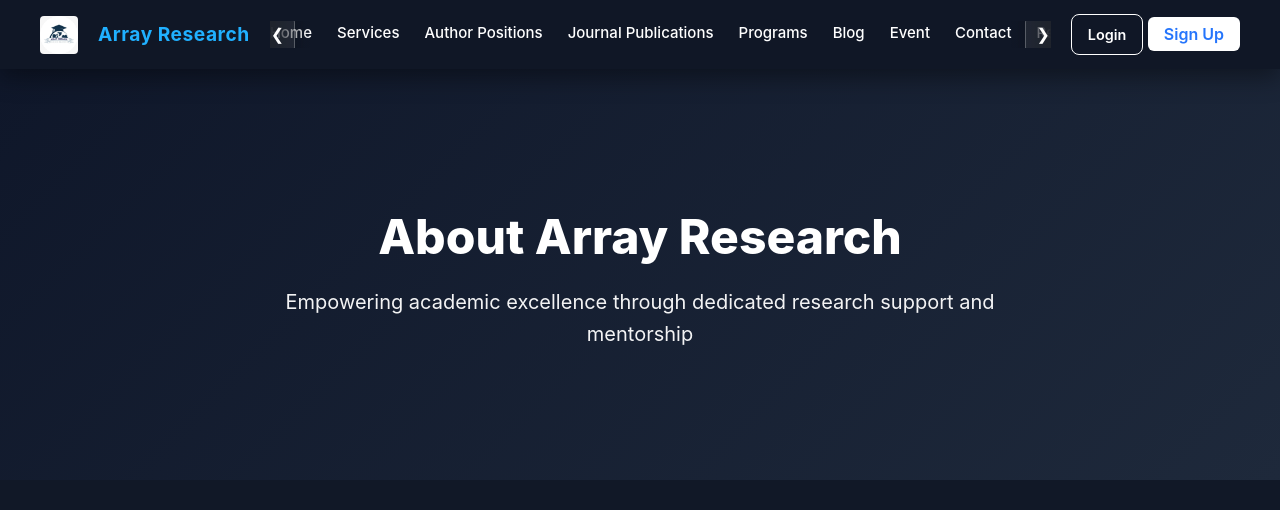
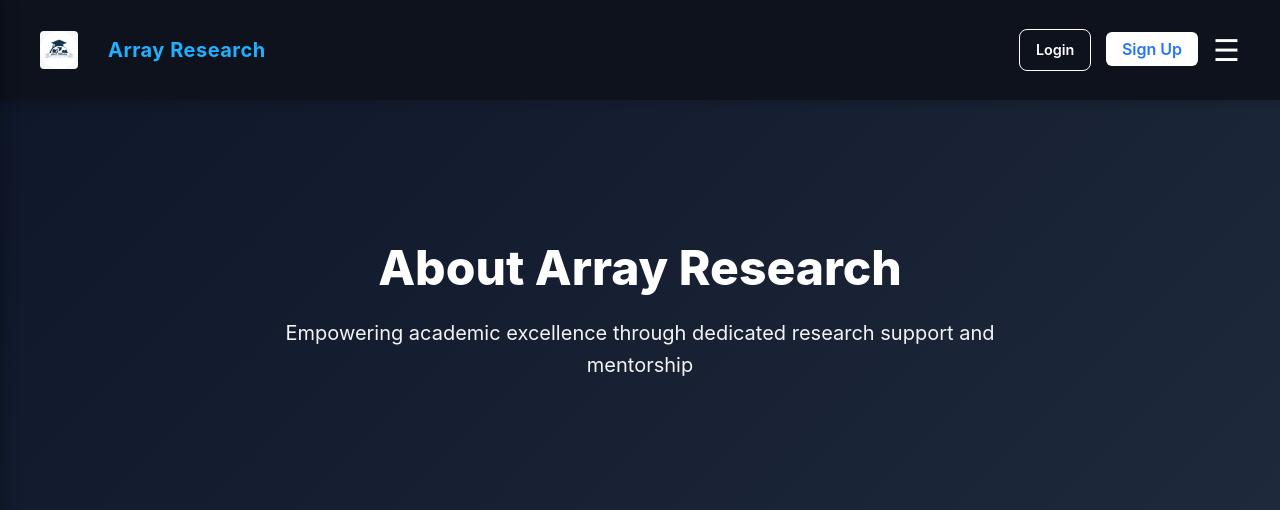
Before and after one commit to rajanshivam011/array-research-final, a Flask app: page /about in a window 1280 px wide. Shown: the top 510 px of the page. Run offline with Flask 3, Linux system fonts and the light colour scheme.

Commit message:
nav fixed

```diff
--- a/templates/base.html
+++ b/templates/base.html
@@ -5,131 +5,88 @@
 <meta name="viewport" content="width=device-width, initial-scale=1" />
 <title>{% block title %}Array Research{% endblock %}</title>
 
-<link rel="stylesheet" href="https://unpkg.com/swiper/swiper-bundle.min.css" />
-<link rel="stylesheet" href="https://unpkg.com/aos@next/dist/aos.css" />
 <link rel="stylesheet" href="{{ url_for('static', filename='css/style.css') }}" />
 
 <style>
 
-/* ---------------- DESKTOP NAV (SCROLLABLE) ---------------- */
-@media (min-width: 768px){
-  .nav-scroll-wrapper {
-    position: relative;
-    flex: 1;
-    margin: 0 20px;
-    overflow: hidden;
-    display: block;
-  }
-
-  .nav-scroll {
-    display: flex;
-    gap: 25px;
-    white-space: nowrap;
-    overflow-x: auto;
-    scroll-behavior: smooth;
-    padding-bottom: 3px;
-  }
-
-  .nav-scroll::-webkit-scrollbar { display: none; }
-
-  .nav-fade-left, .nav-fade-right {
-    position: absolute;
-    top: 0;
-    width: 40px;
-    height: 100%;
-    pointer-events: none;
-    z-index: 10;
-  }
-  .nav-fade-left {
-    left: 0;
-    background: linear-gradient(to right, #0d121c, transparent);
-  }
-  .nav-fade-right {
-    right: 0;
-    background: linear-gradient(to left, #0d121c, transparent);
-  }
-
-  .nav-btn {
-    position: absolute;
-    top: 50%;
-    transform: translateY(-50%);
-    background: rgba(255,255,255,0.08);
-    border: 1px solid rgba(255,255,255,0.25);
-    padding: 5px 10px;
-    border-radius: 6px;
-    cursor: pointer;
-    z-index: 15;
-    color: #fff;
-  }
-  .nav-btn:hover {
-    background: rgba(255,255,255,0.15);
-  }
-  .nav-left { left: -10px; }
-  .nav-right { right: -10px; }
-
-  .nav-scroll a {
-    color: white;
-    font-size: 15px;
-    font-weight: 500;
-    text-decoration: none;
-  }
-  .nav-scroll a:hover { color: #4aa3ff; }
-
-  /* Hide mobile menu elements */
-  .mobile-menu-btn, .mobile-menu { display: none; }
+/* -------------- TOP NAVBAR -------------- */
+.site-header {
+  background: #0d121c;
+  padding: 12px 0;
+  box-shadow: 0 2px 10px rgba(0,0,0,0.2);
+  position: sticky;
+  top: 0;
+  z-index: 9999;
 }
 
-/* ---------------- MOBILE NAV (DRAWER MENU) ---------------- */
-@media (max-width: 767px){
+.header-inner {
+  display: flex;
+  justify-content: space-between;
+  align-items: center;
+}
 
-  .nav-scroll-wrapper { display: none; } /* Hide scroll nav */
+.logo {
+  display: flex;
+  align-items: center;
+  gap: 10px;
+  text-decoration: none;
+}
 
-  .mobile-menu-btn {
-    font-size: 28px;
-    cursor: pointer;
-    margin-left: 12px;
-  }
+.logo-text {
+  color: #3dbaff;
+  font-size: 20px;
+  font-weight: 700;
+}
 
-  /* Drawer */
-  .mobile-menu {
-    position: fixed;
-    top: 0;
-    right: -250px;
-    height: 100%;
-    width: 250px;
-    background: #111827;
-    padding: 20px;
-    transition: 0.35s ease-in-out;
-    z-index: 9999;
-  }
+.nav-auth a {
+  margin-left: 10px;
+}
 
-  .mobile-menu.open {
-    right: 0;
-  }
+/* -------------- HAMBURGER BUTTON -------------- */
+.menu-btn {
+  font-size: 30px;
+  cursor: pointer;
+  color: white;
+  margin-left: 15px;
+}
 
-  .mobile-menu a {
-    display: block;
-    padding: 12px 0;
-    color: white;
-    font-size: 17px;
-    border-bottom: 1px solid #1f2937;
-    text-decoration: none;
-  }
+/* -------------- SIDE DRAWER MENU -------------- */
+.side-menu {
+  position: fixed;
+  top: 0;
+  left: -260px;
+  width: 260px;
+  height: 100%;
+  background: #111827;
+  padding: 20px;
+  transition: 0.35s ease;
+  z-index: 99999;
+  box-shadow: 3px 0 15px rgba(0,0,0,0.3);
+}
 
-  .mobile-menu a:hover { color: #4aa3ff; }
+.side-menu.open {
+  left: 0;
+}
 
-  /* Mobile top nav alignment */
-  .header-inner {
-    display: flex;
-    justify-content: space-between;
-    align-items: center;
-  }
+.side-menu a {
+  display: block;
+  color: white;
+  padding: 12px 0;
+  border-bottom: 1px solid #1f2937;
+  font-size: 17px;
+  text-decoration: none;
+}
 
-  .nav-auth {
-    display: flex;
-    gap: 8px;
-  }
+.side-menu a:hover {
+  color: #4aa3ff;
+}
 
+.close-btn {
+  font-size: 28px;
+  text-align: right;
+  cursor: pointer;
+  color: white;
+  margin-bottom: 20px;
 }
 
 </style>
@@ -137,50 +94,36 @@
 
 <body>
 
+<!-- Top Navbar -->
 <header class="site-header">
   <div class="container header-inner">
 
-    <!-- LOGO -->
+    <!-- Logo + Name -->
     <a class="logo" href="{{ url_for('index') }}">
       <img src="{{ url_for('static', filename='images/logo.png') }}" class="nav-logo">
       <span class="logo-text">Array Research</span>
     </a>
 
-    <!-- DESKTOP SCROLL NAV -->
-    <div class="nav-scroll-wrapper">
-      <div class="nav-btn nav-left" onclick="scrollNav(-200)">&#10094;</div>
-      <div class="nav-btn nav-right" onclick="scrollNav(200)">&#10095;</div>
+    <!-- Right Side -->
+    <div style="display:flex; align-items:center;">
+      <!-- Login / Sign Up -->
+      <div class="nav-auth">
+        <a href="{{ url_for('login') }}" class="btn-nav btn-outline-sm">Login</a>
+        <a href="{{ url_for('signup') }}" class="btn-nav btn-primary-sm">Sign Up</a>
+      </div>
 
-      <div class="nav-fade-left"></div>
-      <div class="nav-fade-right"></div>
-
-      <nav class="nav-scroll" id="navScroll">
-        <a href="{{ url_for('index') }}">Home</a>
-        <a href="{{ url_for('services') }}">Services</a>
-        <a href="{{ url_for('authors_cards') }}">Author Positions</a>
-        <a href="{{ url_for('journals') }}">Journal Publications</a>
-        <a href="{{ url_for('programs') }}">Programs</a>
-        <a href="{{ url_for('blog') }}">Blog</a>
-        <a href="{{ url_for('event') }}">Event</a>
-        <a href="{{ url_for('contact') }}">Contact</a>
-        <a href="{{ url_for('refer') }}">Refer Friends</a>
-      </nav>
+      <!-- Hamburger -->
+      <div class="menu-btn" onclick="toggleMenu()">☰</div>
     </div>
-
-    <!-- LOGIN / SIGNUP -->
-    <div class="nav-auth">
-      <a href="{{ url_for('login') }}" class="btn-nav btn-outline-sm">Login</a>
-      <a href="{{ url_for('signup') }}" class="btn-nav btn-primary-sm">Sign Up</a>
-    </div>
-
-    <!-- MOBILE MENU BUTTON -->
-    <div class="mobile-menu-btn" onclick="toggleMenu()">☰</div>
 
   </div>
 </header>
 
-<!-- MOBILE DRAWER MENU -->
-<div class="mobile-menu" id="mobileMenu">
+<!-- Side Menu -->
+<div class="side-menu" id="sideMenu">
+
+  <div class="close-btn" onclick="toggleMenu()">✖</div>
+
   <a href="{{ url_for('index') }}">Home</a>
   <a href="{{ url_for('services') }}">Services</a>
   <a href="{{ url_for('authors_cards') }}">Author Positions</a>
@@ -190,16 +133,12 @@
   <a href="{{ url_for('event') }}">Event</a>
   <a href="{{ url_for('contact') }}">Contact</a>
   <a href="{{ url_for('refer') }}">Refer Friends</a>
+
 </div>
 
-
 <script>
-function scrollNav(amount) {
-  document.getElementById('navScroll').scrollBy({ left: amount, behavior: 'smooth' });
-}
-
 function toggleMenu() {
-  document.getElementById('mobileMenu').classList.toggle('open');
+  document.getElementById("sideMenu").classList.toggle("open");
 }
 </script>
 
```
